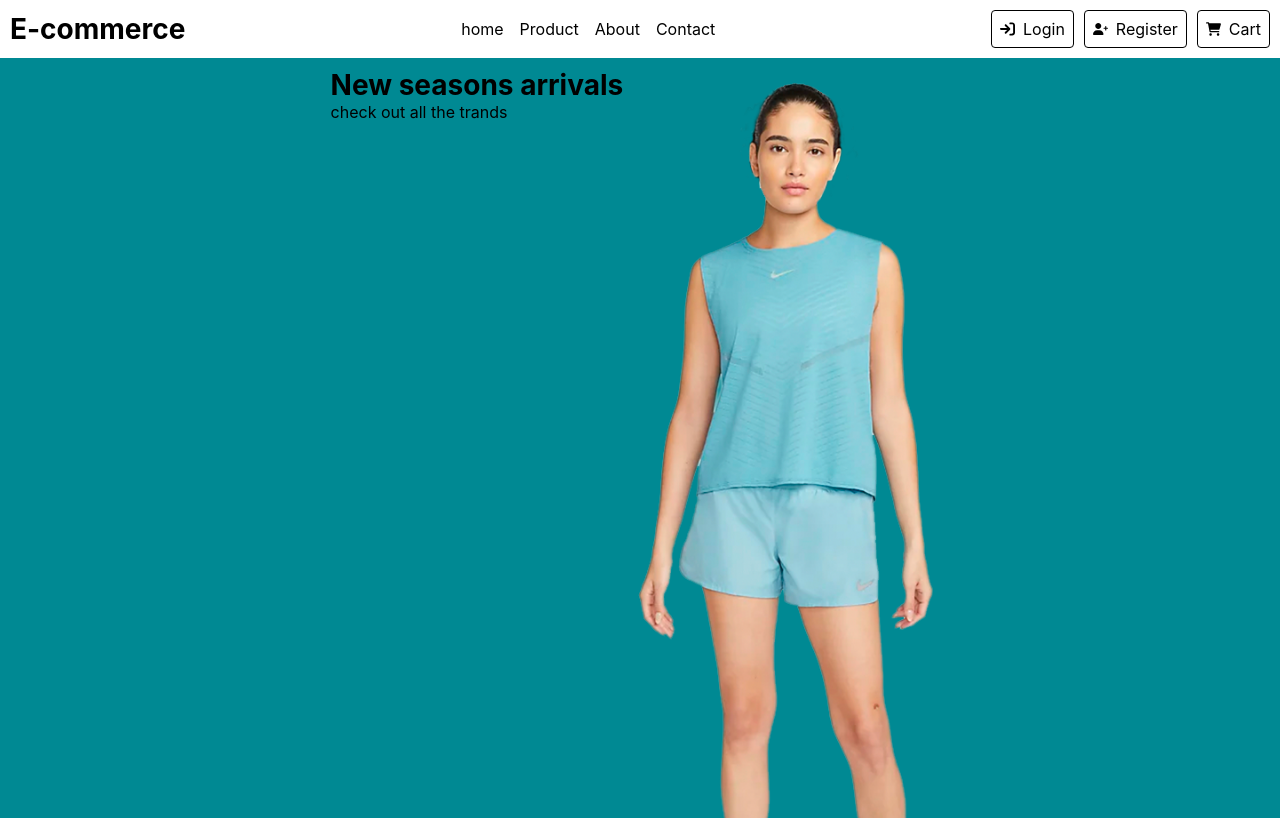
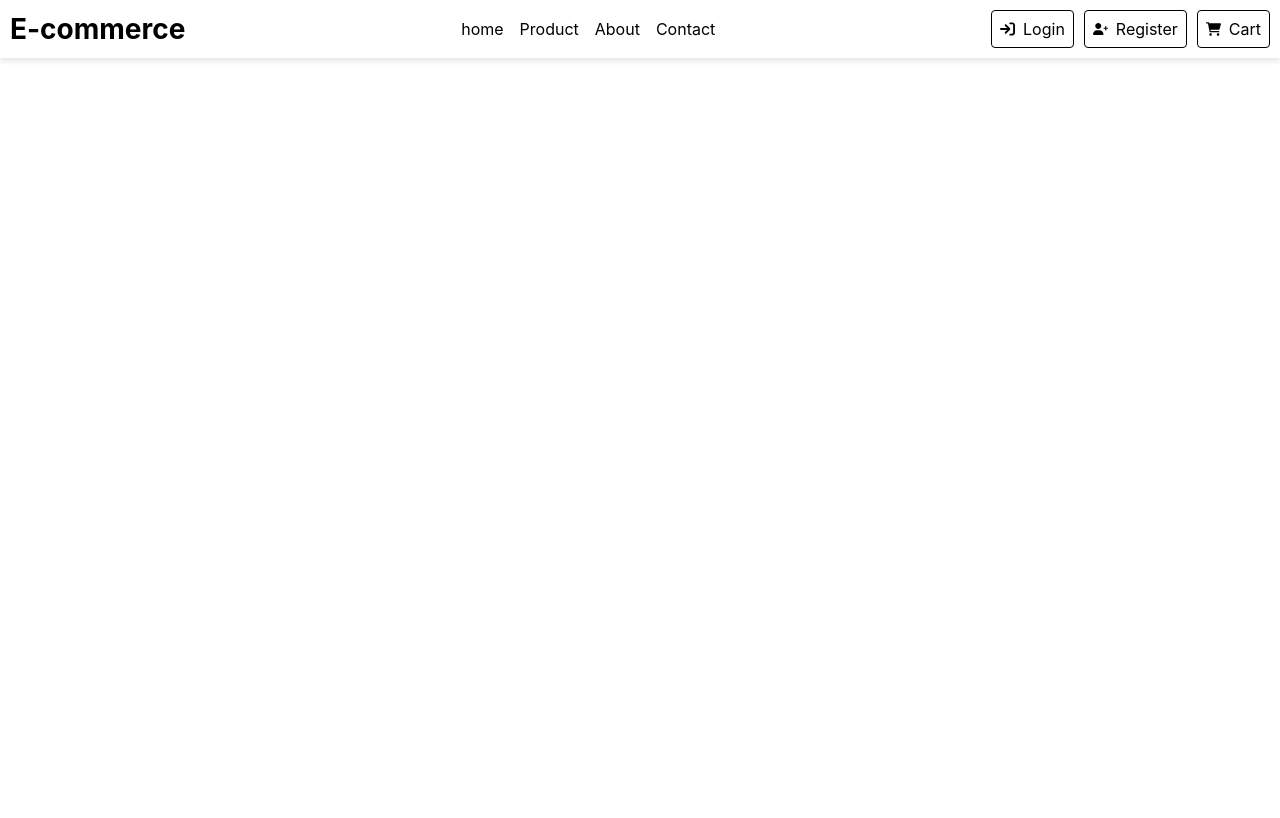
Before and after one commit to AleShini92/e-commerce, a React (Create React App) app: page / in a window 1280 px wide. Built offline with nearby package versions, Linux system fonts and the light colour scheme.

Commit message:
fixed link website

```diff
--- a/src/App.js
+++ b/src/App.js
@@ -13,9 +13,9 @@ function App() {
     <>
       <Navbar />
       <Routes>
-        <Route exact path="/" element={<Header />} />
-        <Route exact path="/" element={<Main />} />
-        <Route exact path="/" element={<Products />} />
+        <Route exact path="/header" element={<Header />} />
+        <Route exact path="/Main" element={<Main />} />
+        <Route exact path="/Products" element={<Products />} />
       </Routes>
     </>
   );
--- a/src/component/navbar/Navbar.jsx
+++ b/src/component/navbar/Navbar.jsx
@@ -9,7 +9,7 @@ const Navbar = () => {
                     <div className="logo"> <NavLink to="/"> <h1>E-commerce</h1> </NavLink> </div>
                     <div className="menu">
                         <ul>
-                            <li><NavLink to="/">home</NavLink></li>
+                            <li><NavLink to="/header">home</NavLink></li>
                             <li><NavLink to="/products">Product</NavLink></li>
                             <li><NavLink to="/about">About</NavLink></li>
                             <li><NavLink to="/contact">Contact</NavLink></li>
```
